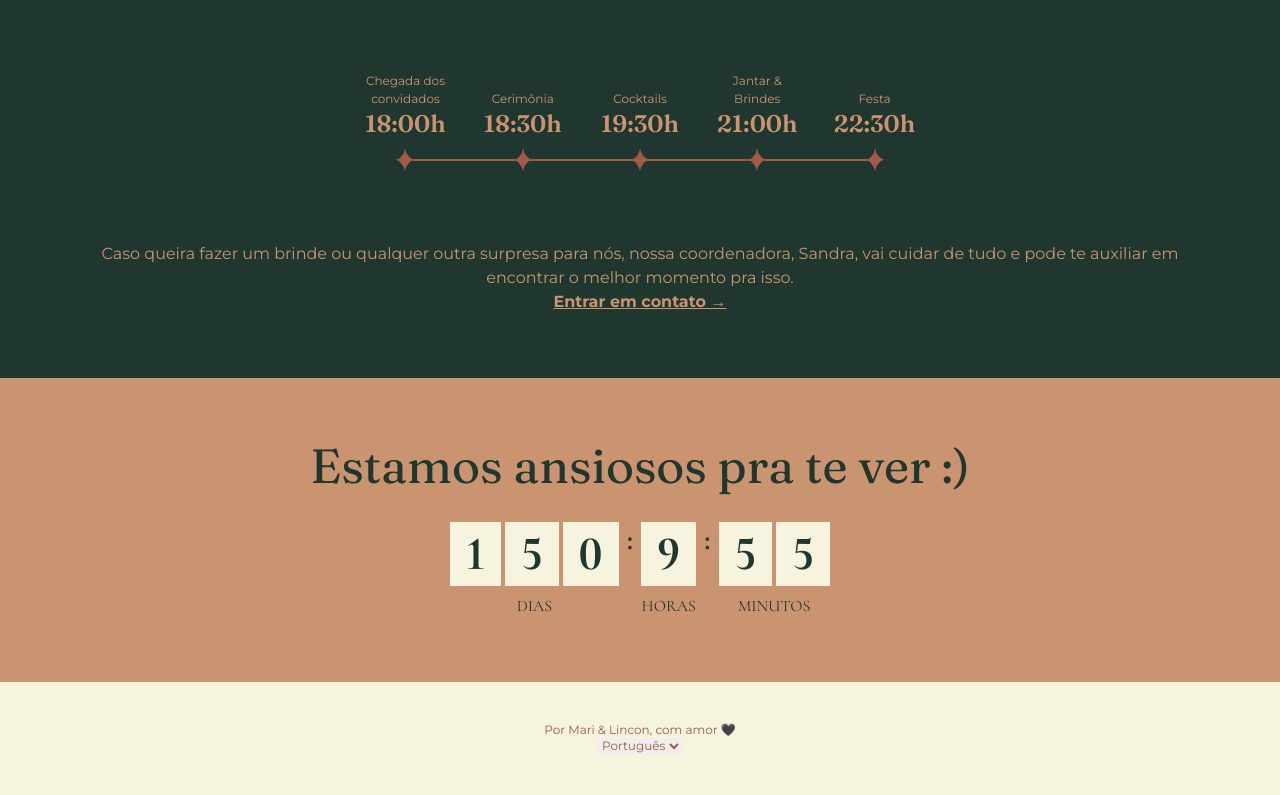
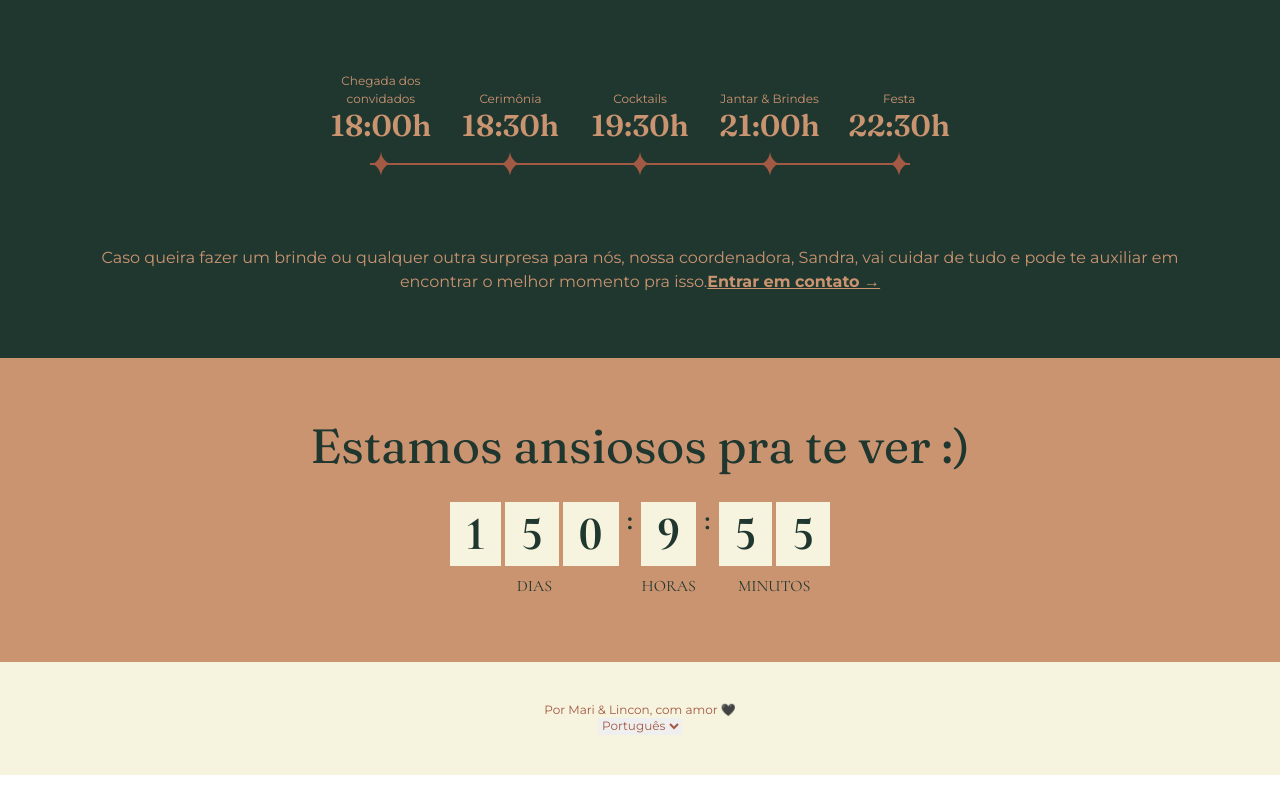
Before and after one commit to linconkusunoki/maricon, a Next.js app: page / in a window 1280 px wide. Shown: the part 2606-3401 px from the top of the page. Built offline with nearby package versions, Linux system fonts and the light colour scheme; no server answers.

Commit message:
Update page.jsx

```diff
--- a/src/app/page.jsx
+++ b/src/app/page.jsx
@@ -151,7 +151,7 @@ export default function Home() {
             </svg>
 
             <div className="flex flex-col lg:text-center text-bronze lg:flex-col-reverse">
-              <h3 className="text-2xl font-semibold font-secondary">18:00h</h3>
+              <h3 className="text-3xl font-semibold font-secondary">18:00h</h3>
               <p className="text-[12px] font-primary">{t.our_day_arrival}</p>
             </div>
           </li>
@@ -172,7 +172,7 @@ export default function Home() {
             </svg>
 
             <div className="flex flex-col lg:text-center text-bronze lg:flex-col-reverse">
-              <h3 className="text-2xl font-semibold font-secondary">18:30h</h3>
+              <h3 className="text-3xl font-semibold font-secondary">18:30h</h3>
               <p className="text-[12px] font-primary">{t.our_day_ceremony}</p>
             </div>
           </li>
@@ -193,7 +193,7 @@ export default function Home() {
             </svg>
 
             <div className="flex flex-col lg:text-center text-bronze lg:flex-col-reverse">
-              <h3 className="text-2xl font-semibold font-secondary">19:30h</h3>
+              <h3 className="text-3xl font-semibold font-secondary">19:30h</h3>
               <p className="text-[12px] font-primary">{t.our_day_cocktails}</p>
             </div>
           </li>
@@ -214,7 +214,7 @@ export default function Home() {
             </svg>
 
             <div className="flex flex-col lg:text-center text-bronze lg:flex-col-reverse">
-              <h3 className="text-2xl font-semibold font-secondary">21:00h</h3>
+              <h3 className="text-3xl font-semibold font-secondary">21:00h</h3>
               <p className="text-[12px] font-primary">{t.our_day_dinner}</p>
             </div>
           </li>
@@ -235,7 +235,7 @@ export default function Home() {
             </svg>
 
             <div className="flex flex-col lg:text-center text-bronze lg:flex-col-reverse">
-              <h3 className="text-2xl font-semibold font-secondary">22:30h</h3>
+              <h3 className="text-3xl font-semibold font-secondary">22:30h</h3>
               <p className="text-[12px] font-primary">{t.our_day_party}</p>
             </div>
           </li>
@@ -243,7 +243,6 @@ export default function Home() {
 
         <p className="font-primary text-bronze lg:max-w-[1100px] lg:mx-auto lg:text-center">
           {t.our_day_p1}
-          <br />
           <a className="font-bold underline" href="tel:1231231323">
             {t.our_day_contact}
           </a>
```
